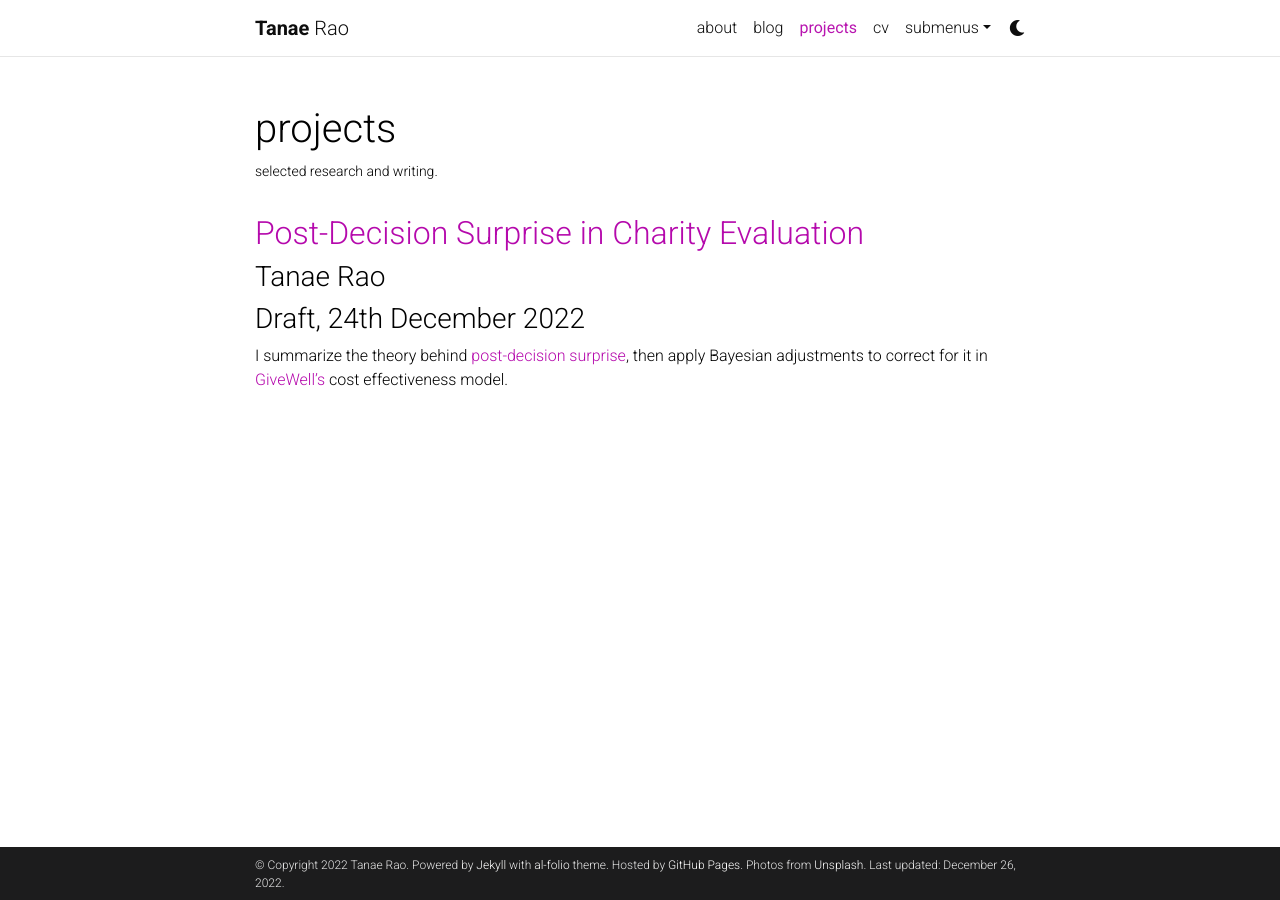
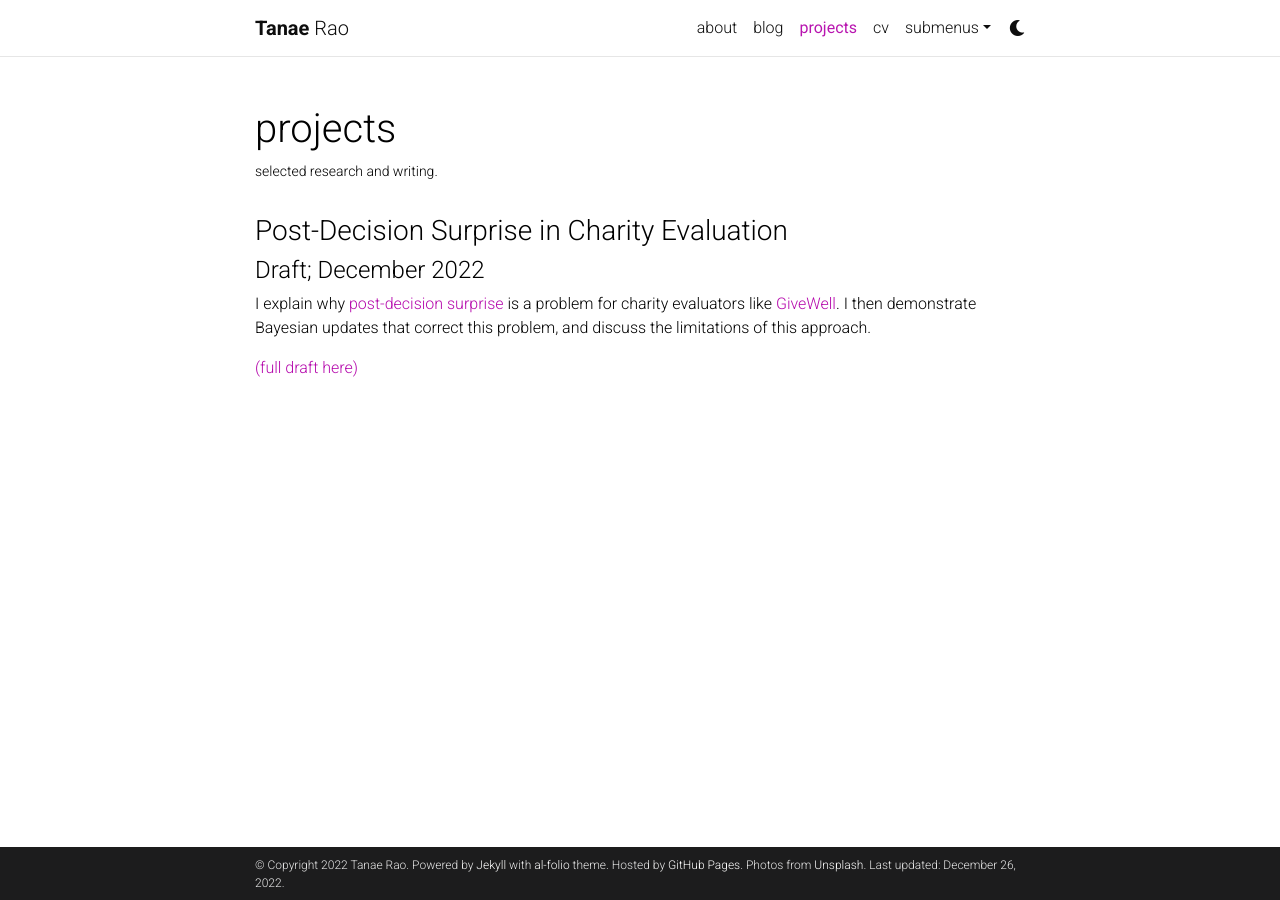
Before and after one commit to tanaerao/tanaerao.github.io, a Jekyll site: the page built from _pages/projects.md, in a window 1280 px wide. Built offline with Jekyll 4.4.1, drawn with Linux system fonts in a browser that asks for light colours; comment, search, counter and statistics services are not loaded; a style sheet for code colours, icons or effects is not loaded.

Commit message:
Update projects.md

```diff
--- a/_pages/projects.md
+++ b/_pages/projects.md
@@ -6,8 +6,10 @@ description: selected research and writing.
 nav: true
 nav_order: 1
 ---
-## [Post-Decision Surprise in Charity Evaluation](/assets/pdf/post-decision-surprise-in-charity-evaluation)
-### Tanae Rao
-### Draft, 24th December 2022
 
-I summarize the theory behind [post-decision surprise](https://www.jstor.org/stable/20110511), then apply Bayesian adjustments to correct for it in [GiveWell's](https://www.givewell.org/) cost effectiveness model.
+<h3> Post-Decision Surprise in Charity Evaluation </h3>
+<h4> Draft; December 2022 </h4>
+
+I explain why [post-decision surprise](https://www.jstor.org/stable/20110511) is a problem for charity evaluators like [GiveWell](https://www.givewell.org/). I then demonstrate Bayesian updates that correct this problem, and discuss the limitations of this approach.
+
+[(full draft here)](https://drive.google.com/drive/u/0/folders/1AHf8BXA-XzVM9aTZ_Zsl8ve5zf9bG0oB)
```
